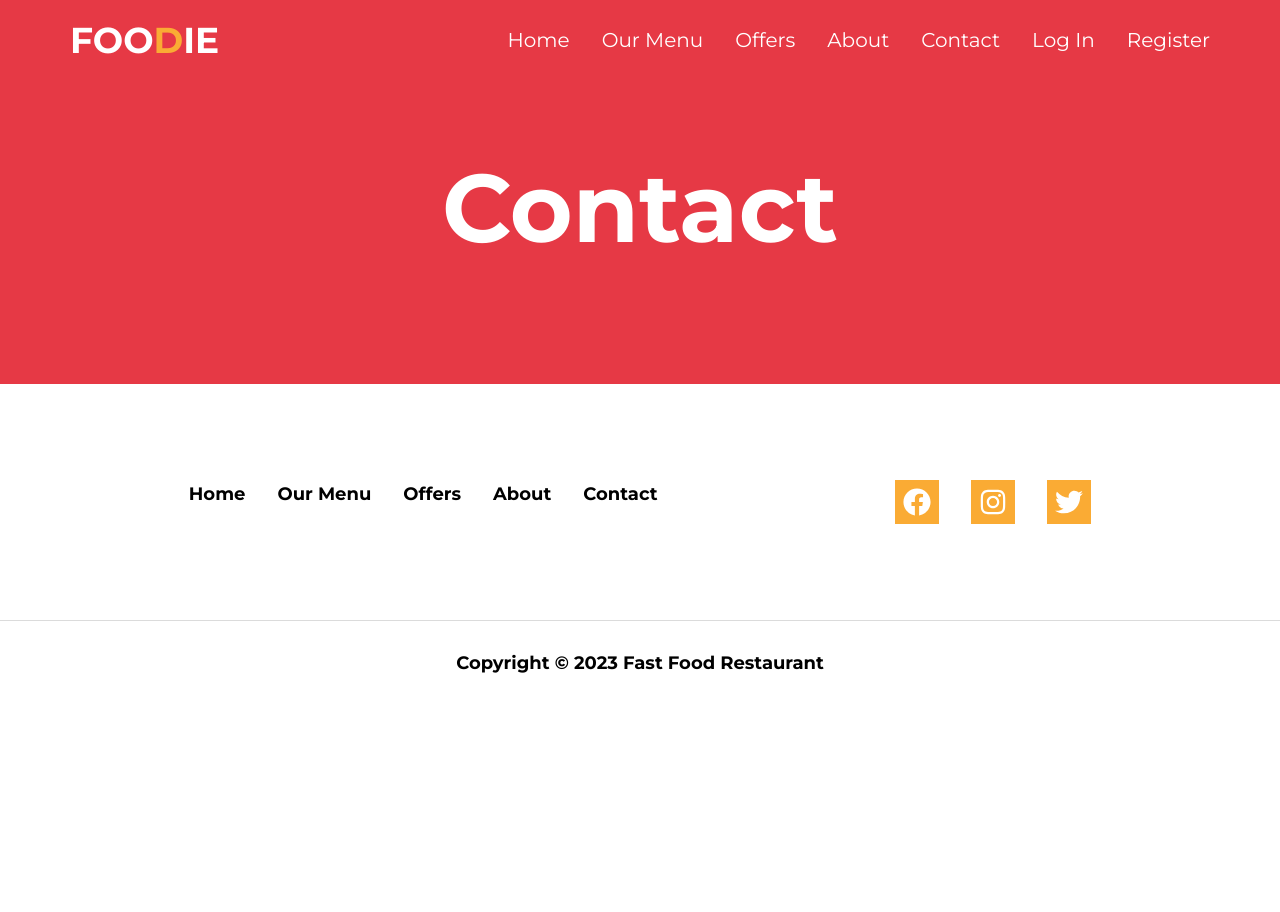
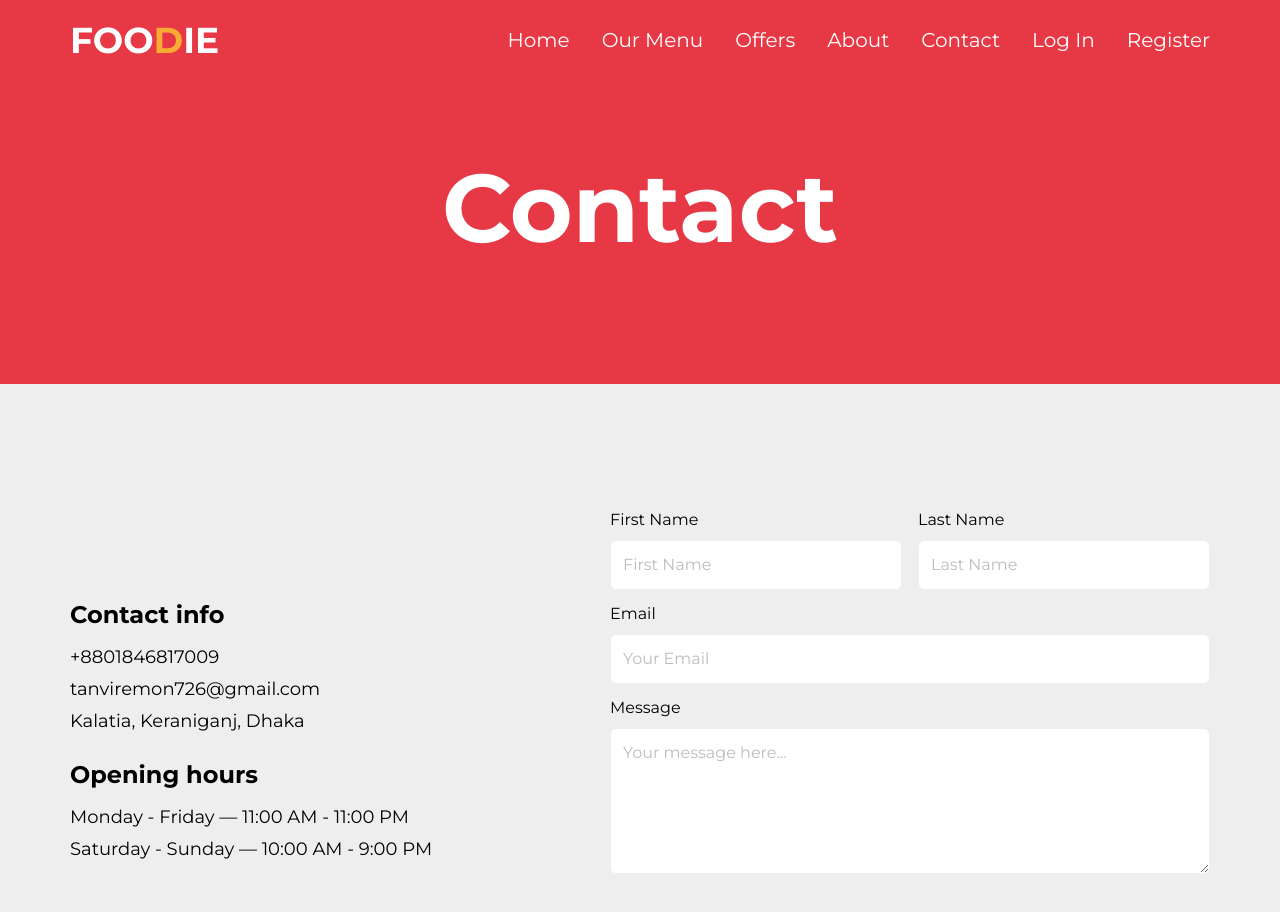
Before and after one commit to MDTanvirAhmedEmon/foodie-client, a React (Vite) app: page /contact in a window 1280 px wide. Shown: the top 912 px of the page. Before the commit the page ends 800 px from the top, so only its background shows below. Built offline with nearby package versions, Linux system fonts and the light colour scheme.

Commit message:
completed contact page

```diff
--- a/src/Pages/About/AboutComponents/Features.jsx
+++ b/src/Pages/About/AboutComponents/Features.jsx
@@ -1,7 +1,7 @@
 const Features = () => {
   return (
     <div className=" bg-secondary py-14">
-      <div className="mx-3 md:container mdmx-auto flex flex-col md:flex-row gap-8 text-center text-white font-semibold">
+      <div className="mx-3 md:container md:mx-auto flex flex-col md:flex-row gap-8 text-center text-white font-semibold">
         <div className="">
           <h1 className="mb-4 text-2xl">Free Shipping on First Order</h1>
           <p>
--- a/src/Pages/Contact/Contact.jsx
+++ b/src/Pages/Contact/Contact.jsx
@@ -1,4 +1,6 @@
 import Header from "../shared/Header";
+import ContactInfo from "./ContactComponents/ContactInfo";
+import Map from "./ContactComponents/Map";
 
 const Contact = () => {
   return (
@@ -12,8 +14,11 @@ const Contact = () => {
         </div>
       </div>
 
-      <div>
-
+      <div className="bg-[#eeeeee] py-14 lg:py-28">
+            <ContactInfo></ContactInfo>
+      </div>
+      <div className="w-full">
+        <Map></Map>
       </div>
     </div>
   );
--- /dev/null
+++ b/src/Pages/Contact/ContactComponents/ContactInfo.jsx
@@ -0,0 +1,69 @@
+const ContactInfo = () => {
+  return (
+    <div className="mx-3 md:container md:mx-auto flex flex-col lg:flex-row justify-between ">
+      <div className="flex flex-col justify-center mb-8 lg:mb-0">
+        <div className="">
+          <h3 className="font-bold text-2xl mb-3">Contact info</h3>
+          <p className="text-lg">+8801846817009</p>
+          <p className="text-lg mt-1">tanviremon726@gmail.com</p>
+          <p className="text-lg mt-1">Kalatia, Keraniganj, Dhaka</p>
+        </div>
+        <div className="mt-6">
+          <h3 className="font-bold text-2xl mb-3">Opening hours</h3>
+          <p className="text-lg">Monday - Friday — 11:00 AM - 11:00 PM</p>
+          <p className="text-lg mt-1">Saturday - Sunday — 10:00 AM - 9:00 PM</p>
+        </div>
+      </div>
+      <div>
+        <form className="md:w-[600px]">
+          <div className="flex flex-col md:flex-row gap-4">
+            <div className="flex flex-col mt-3 md:w-1/2">
+              <label htmlFor="">First Name</label>
+              <input
+                className="border rounded-md p-3 mt-2 "
+                placeholder="First Name"
+                type="text"
+              />
+            </div>
+            <div className="flex flex-col mt-3 md:w-1/2">
+              <label htmlFor="">Last Name</label>
+              <input
+                className="border rounded-md p-3 mt-2 "
+                placeholder="Last Name"
+                type="text"
+              />
+            </div>
+          </div>
+
+          <div className="flex flex-col mt-3 ">
+            <label htmlFor="">Email</label>
+            <input
+              className="border rounded-md p-3 mt-2 "
+              placeholder="Your Email"
+              type="email"
+            />
+          </div>
+
+          <div className="flex flex-col mt-3">
+            <label htmlFor="">Message</label>
+            <textarea
+              rows="5"
+              cols="100"
+              className="border rounded-md p-3 mt-2 "
+              placeholder="Your message here..."
+              type="text"
+            />
+          </div>
+
+          <input
+            className="bg-primary py-3 px-6 text-lg font-semibold text-white rounded-lg mt-5 md:mt-10 cursor-pointer"
+            type="submit"
+            value="Send"
+          />
+        </form>
+      </div>
+    </div>
+  );
+};
+
+export default ContactInfo;
--- /dev/null
+++ b/src/Pages/Contact/ContactComponents/Map.jsx
@@ -0,0 +1,19 @@
+/* eslint-disable react/no-unknown-property */
+const Map = () => {
+  return (
+    <div className="w-full">
+      <iframe
+      className="w-full"
+        src="https://www.google.com/maps/embed?pb=!1m18!1m12!1m3!1d3652.443693318012!2d90.27069477592714!3d23.731552289498556!2m3!1f0!2f0!3f0!3m2!1i1024!2i768!4f13.1!3m3!1m2!1s0x37559510e84bd357%3A0xa434d44d62e70ea!2sKalatia%20Bazar!5e0!3m2!1sen!2sbd!4v1700588367649!5m2!1sen!2sbd"
+        width="600"
+        height="450"
+        style={{ border: '0' }}
+        allowfullscreen=""
+        loading="lazy"
+        referrerpolicy="no-referrer-when-downgrade"
+      ></iframe>
+    </div>
+  );
+};
+
+export default Map;
```
